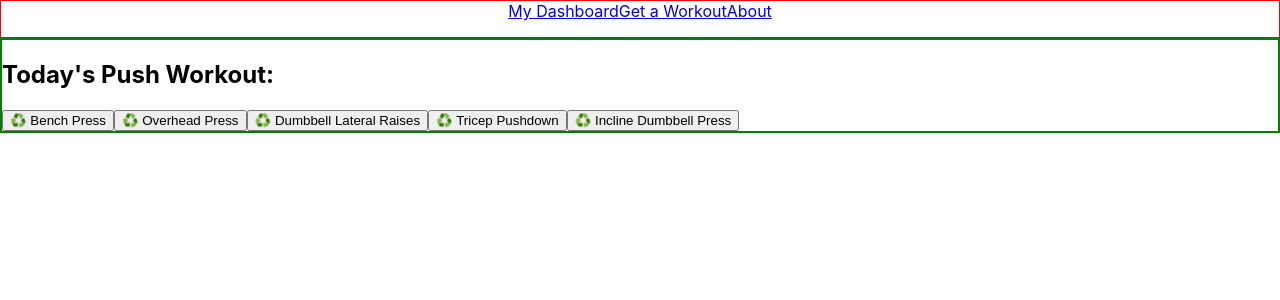
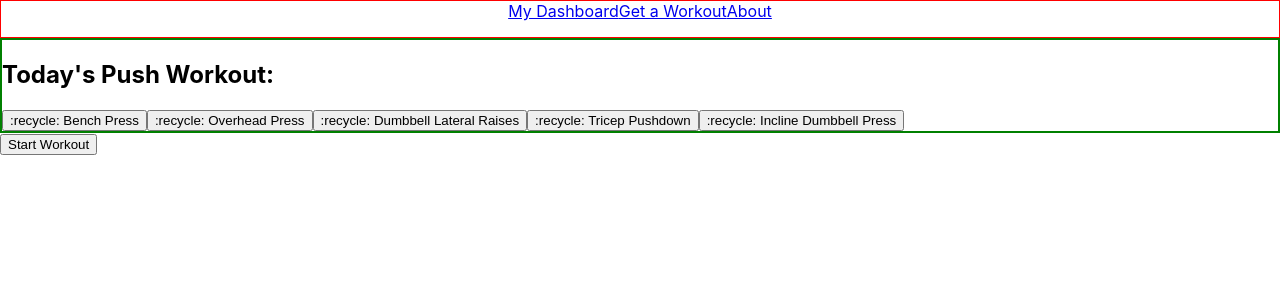
Before and after one commit to Flex-Snooze/flex-snooze-frontend, a React (Create React App) app: page /selectworkout in a window 1280 px wide. Shown: the top 300 px of the page. Built offline with nearby package versions, Linux system fonts and the light colour scheme; no server answers.

Commit message:
add change to tab text

```diff
--- a/public/index.html
+++ b/public/index.html
@@ -24,7 +24,7 @@
       work correctly both with client-side routing and a non-root public URL.
       Learn how to configure a non-root public URL by running `npm run build`.
     -->
-    <title>React App</title>
+    <title>flexfive</title>
   </head>
   <body>
     <noscript>You need to enable JavaScript to run this app.</noscript>
--- a/src/components/SelectWorkout/SelectWorkout.js
+++ b/src/components/SelectWorkout/SelectWorkout.js
@@ -3,22 +3,18 @@ import React from 'react';
 import { useContext, useEffect, useState } from 'react';
 import { WorkoutContext } from '../../workoutContext';
 import axios from 'axios';
-
 function SelectWorkout(props) {
 	const { todayWorkout, setTodayWorkout } = useContext(WorkoutContext);
 	const { finalWorkout, setFinalWorkout } = useContext(WorkoutContext);
 	const [loading, setLoading] = useState(true);
 	let [remainingWorkout, setRemainingWorkout] = useState([]);
 	let currentWorkout;
-
 	const [buttonText1, setButtonText1] = useState(finalWorkout[0]);
 	const [buttonText2, setButtonText2] = useState(finalWorkout[1]);
 	const [buttonText3, setButtonText3] = useState(finalWorkout[2]);
 	const [buttonText4, setButtonText4] = useState(finalWorkout[3]);
 	const [buttonText5, setButtonText5] = useState(finalWorkout[4]);
-
 	let [counter, setCounter] = useState(5);
-
 	async function getWorkout() {
 		let today = 0;
 		try {
@@ -49,7 +45,25 @@ function SelectWorkout(props) {
 			console.log(err);
 		}
 	}
-
+	const workoutData = {
+		name: { todayWorkout },
+		exercises: [
+			`${buttonText1}`,
+			`${buttonText2}`,
+			`${buttonText3}`,
+			`${buttonText4}`,
+			`${buttonText5}`,
+		],
+	};
+	axios
+		.post('http://localhost:4000/api/user/5', workoutData)
+		.then((response) => {
+			console.log('Status: ', response.status);
+			console.log('Workouts: ', response.workoutData);
+		})
+		.catch((error) => {
+			console.error('Something went wrong!', error);
+		});
 	useEffect(() => {
 		const handleLoadingTimeOut = setTimeout(() => {
 			if (buttonText5) {
@@ -57,18 +71,14 @@ function SelectWorkout(props) {
 				console.log('triggered');
 			}
 		}, 5000);
-
 		getWorkout();
-
 		return () => clearTimeout(handleLoadingTimeOut);
 	}, []);
-
 	const changeText1 = () => {
 		setButtonText1(remainingWorkout[counter]);
 		setCounter((counter + 1) % remainingWorkout.length);
 		// console.log(counter);
 	};
-
 	const changeText2 = () => {
 		setButtonText2(remainingWorkout[counter]);
 		setCounter((counter + 1) % remainingWorkout.length);
@@ -89,28 +99,26 @@ function SelectWorkout(props) {
 		setCounter((counter + 1) % remainingWorkout.length);
 		// console.log(counter);
 	};
-
 	if (loading && !buttonText5) {
 		return <h2>Loading...</h2>;
 	}
-
 	if (!loading && !buttonText5) {
 		return <h2>Oops, something went wrong. Please try again later! </h2>;
 	}
-
 	return (
 		<div className='selectWorkoutContainer'>
 			<div className='workoutTypeContainer'>
 				<h2> Today's {todayWorkout} Workout: </h2>
-
-				<button onClick={() => changeText1()}>♻️ {buttonText1}</button>
-				<button onClick={() => changeText2()}>♻️ {buttonText2}</button>
-				<button onClick={() => changeText3()}>♻️ {buttonText3}</button>
-				<button onClick={() => changeText4()}>♻️ {buttonText4}</button>
-				<button onClick={() => changeText5()}>♻️ {buttonText5}</button>
+				<button onClick={() => changeText1()}>:recycle: {buttonText1}</button>
+				<button onClick={() => changeText2()}>:recycle: {buttonText2}</button>
+				<button onClick={() => changeText3()}>:recycle: {buttonText3}</button>
+				<button onClick={() => changeText4()}>:recycle: {buttonText4}</button>
+				<button onClick={() => changeText5()}>:recycle: {buttonText5}</button>
 			</div>
+			<button onSubmit={workoutData} className='start-btn'>
+				Start Workout
+			</button>
 		</div>
 	);
 }
-
 export default SelectWorkout;
```
Also changed, not shown: 2 other files (tests, documents, lock files or other folders).
